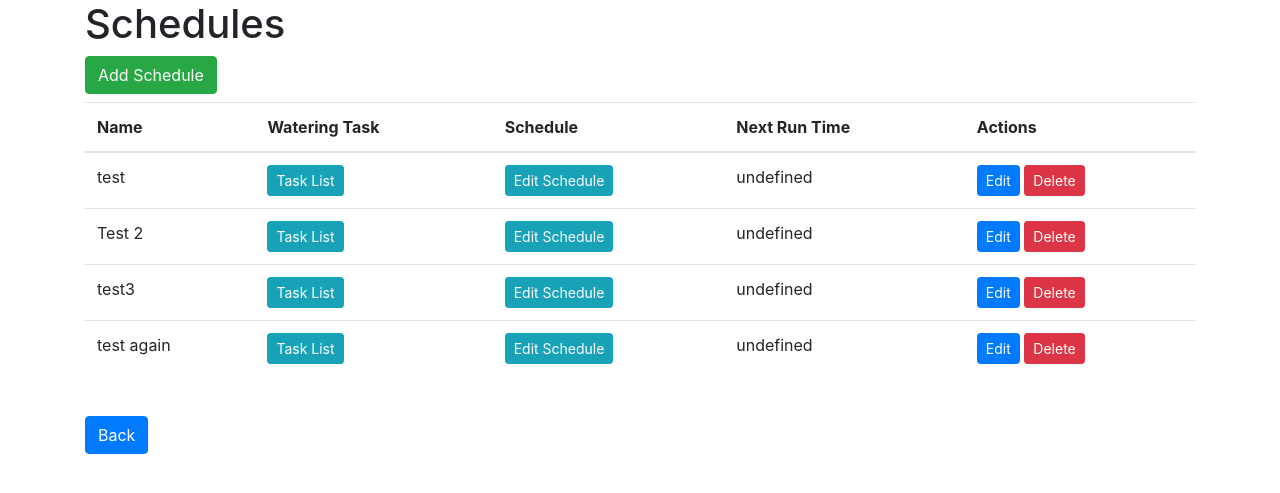
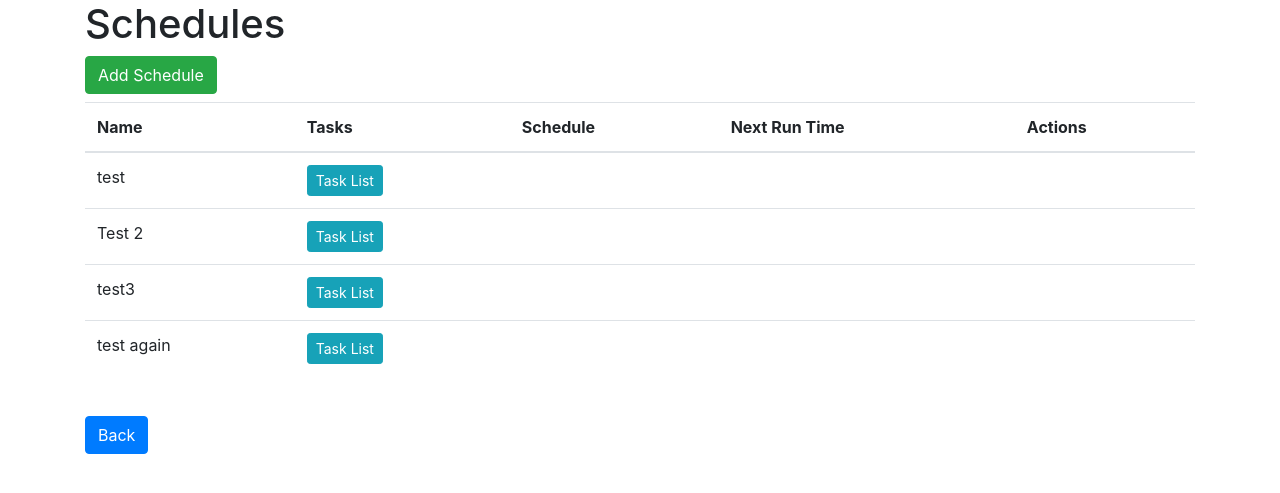
Before and after one commit to Poent/Py_SprinkleTinkler, a Flask app: page /schedule in a window 1280 px wide. Shown: the top 493 px of the page. Run offline with Flask 3, Linux system fonts and the light colour scheme; data comes from the database, SQL or seed files in the repository; both versions use the stored data as it was after the commit; some libraries are stand-ins or nearby versions.

Commit message:
Wow it actually is working now! got the schedule table loading and linking the schedule ID, and got the task list button to work correctly. Now I just need to make the other buttons!

```diff
--- a/routes/watering_task_routes.py
+++ b/routes/watering_task_routes.py
@@ -35,8 +35,12 @@ def delete_watering_tasks(schedule_id):
 @watering_task_bp.route('/watering_tasks/<int:schedule_id>', methods=['POST'])
 def save_watering_tasks(schedule_id):
     tasks = request.get_json()
+    print("POST /watering_tasks/<int:schedule_id> called.")
+    print("schedule_id: ", schedule_id)
     save_new_watering_tasks(schedule_id, tasks)
-    return jsonify({'message': 'Watering tasks saved successfully'}), 200
+    return jsonify({'message': f'Watering tasks for schedule_id {schedule_id} saved successfully'}), 200
+
+
 
 # Business logic functions
 def fetch_all_watering_tasks():
--- a/static/js/schedule.js
+++ b/static/js/schedule.js
@@ -9,12 +9,52 @@ $(document).ready(function() {
     // Get schedules when document is ready
     getSchedules();
 
+    // event handler for the save button
+    $("#saveBtn").click(function() {
+        // log to the console
+        console.log("Save button clicked");
+
+        // get the schedule id from the save button
+        let scheduleId = $(this).data("id");
+
+        console.log("Save scheduleId: " + scheduleId);
+
+        // get the list of tasks
+        var items = document.querySelectorAll('#wateringTasksList li');
+        var tasks = [];
+        for (var i = 0; i < items.length; i++) {
+            tasks.push({
+                duration: items[i].querySelector('.time-input').value,
+                schedule_id: scheduleId,
+                task_order: i,
+                sprinkler_id: items[i].getAttribute('data-id')  // Changed from 'sprinklers' to 'sprinkler_id'
+            });
+        }
 
 
-    // Add event listener to the table rows
-    $("#schedules-table").on("click", "tr", function() {
-        let scheduleId = $(this).data("id");
-        getScheduleDetails(scheduleId);
+        // Delete existing tasks for the associated scheduleId
+        $.ajax({
+            url: "/watering_tasks/" + scheduleId,
+            method: "DELETE",
+            contentType: "application/json",
+            success: function(response) {
+                console.log(response);
+
+                // After successful deletion, proceed with saving the updated tasks
+                saveWateringTasks(tasks, scheduleId);
+            },
+            error: function(xhr, status, error) {
+                console.error(error);
+                alert('Failed to delete existing tasks. Please try again.');
+            }
+        });
+
+        // close the modalTask
+        $("#taskListModal").modal("hide");
+
+        // clear the wateringTasksList
+        $('#wateringTasksList').empty();
+
     });
 
     // Add Schedule button click event
@@ -49,7 +89,10 @@ $(document).ready(function() {
     $("#schedules-table").on("click", ".task-list-btn", function(e) {
         e.stopPropagation();  // Prevent triggering the row click event
 
-        let scheduleId = $(this).closest("tr").data("id");
+        // Get the schedule id from the button's data attribute
+        const button = $(this);
+        const scheduleId = button.data("id");
+
 
         console.log("Edit Task button clicked for schedule " + scheduleId);
 
@@ -62,10 +105,6 @@ $(document).ready(function() {
         const taskModalHeader = document.getElementById('task-modal-header');
         taskModalHeader.textContent = 'Schedule ' + scheduleId + ' task editor';
 
-        // update the save button to include the schedule id
-        console.log('updating save button');
-        const saveBtn = document.getElementById('save');
-        saveBtn.setAttribute('data-schedule-id', scheduleId);
 
         // Get the schedule id from the button's data attribute
         $.getJSON("/sprinklers", function(data){
@@ -90,7 +129,73 @@ $(document).ready(function() {
                     revertClone: true
                 }
             });
+
+            console.log("loading tasks for schedule " + scheduleId);
+            loadTasks(scheduleId);
         });
+
+        // check if the save button already exists
+        if (document.getElementById('saveTaskListBtn')) {
+            console.log('save button already exists');
+            // remove the existing save button
+            document.getElementById('saveTaskListBtn').remove();
+        }
+
+        const saveBtn = document.createElement('button');
+        saveBtn.textContent = 'Save';
+        saveBtn.classList.add('btn', 'btn-primary');
+        saveBtn.setAttribute('id', 'saveTaskListBtn');
+        saveBtn.setAttribute('data-id', scheduleId);
+        saveBtn.setAttribute('data-dismiss', 'modal');
+        saveBtn.setAttribute('aria-label', 'Close');
+        saveBtn.setAttribute('type', 'button');
+
+        // add the save button to the modal body
+        const modalBody = document.getElementById('task-modal-body');
+        modalBody.appendChild(saveBtn);
+
+        // Event handler for "Save" button
+        saveBtn.addEventListener('click', function(e) {
+            var items = document.querySelectorAll('#wateringTasksList li');
+            var tasks = [];
+            for (var i = 0; i < items.length; i++) {
+                tasks.push({
+                    duration: items[i].querySelector('.time-input').value,
+                    schedule_id: scheduleId,
+                    task_order: i,
+                    sprinkler_id: items[i].getAttribute('data-id')  // Changed from 'sprinklers' to 'sprinkler_id'
+                });
+            }
+
+            // Delete existing tasks for the associated scheduleId
+            $.ajax({
+                url: "/watering_tasks/" + scheduleId,
+                method: "DELETE",
+                contentType: "application/json",
+                success: function(response) {
+                    console.log(response);
+
+                    // After successful deletion, proceed with saving the updated tasks
+                    saveWateringTasks(tasks, scheduleId);
+                },
+                error: function(xhr, status, error) {
+                    console.error(error);
+                    alert('Failed to delete existing tasks. Please try again.');
+                }
+            });
+
+            // close the modalTask
+            $("#taskListModal").modal("hide");
+
+            // clear the wateringTasksList
+            $('#wateringTasksList').empty();
+
+        });
+
+
+
+
+
 
         // Create Sortable.js instance for the watering tasks list
         Sortable.create(wateringTasksList, {
@@ -147,17 +252,6 @@ $(document).ready(function() {
                 itemEl.appendChild(removeBtn);
             }
         });
-
-        // Load the tasks from the server
-        if(typeof loadTasks === 'function'){
-            console.log('loadTasks is a function');
-            loadTasks(scheduleId);
-        } else {
-            console.log('loadTasks is not a function!');
-        }
-
-
-
     });
 
     // Event handlers for "Edit Schedule" buttons
@@ -184,46 +278,71 @@ $(document).ready(function() {
     });
 });
 
-// Function to get schedules
 function getSchedules() {
+
+    console.log("Getting schedules");
+
+    //clear the table
+    $("#schedules-table tbody").empty();
+
     $.ajax({
-        url: '/schedules', // your endpoint to get schedules
-        type: 'GET',
-        success: function(schedules) {
-            // Clear the table
-            $("#schedules-table").empty();
+      url: '/schedules',
+      type: 'GET',
+      success: function(schedules) {
 
-            // Add each schedule to the table
-            schedules.forEach(schedule => {
-                $("#schedules-table").append(`
-                    <tr data-id="${schedule.id}">
-                        <td>${schedule.name}</td>
-                        <td>
-                            <button class="btn btn-sm btn-info task-list-btn">Task List</button>
-                        </td>
-                        <td>
-                            <button class="btn btn-sm btn-info edit-schedule-btn" data-schedule-id="${schedule.id}">
-                                Edit Schedule
-                            </button>
-                        </td>
-                        <td>${schedule.nextRunTime}</td>
-                        <td>
-                            <button class="btn btn-sm btn-primary" data-schedule-id="${schedule.id}">
-                                Edit
-                            </button>
-                            <button class="btn btn-sm btn-danger btn-delete-schedule" data-schedule-id="${schedule.id}">
-                                Delete
-                            </button>
-                        </td>
-                    </tr>
-                `);
-            });
-        },
-        error: function(error) {
-            console.log(error);
-        }
+        // Clear table
+        $("#schedules-table tbody").empty();
+
+        schedules.forEach(function(schedule) {
+
+            // Row
+            const row = document.createElement('tr');
+            row.setAttribute('data-id', schedule.id);
+
+            console.log("loading schedule id: " + schedule.id);
+
+            // Cells
+            const nameCell = document.createElement('td');
+            nameCell.textContent = schedule.name;
+
+            const taskListCell = document.createElement('td');
+            const taskListBtn = document.createElement('button');
+            taskListBtn.classList.add('btn', 'btn-sm', 'btn-info', 'task-list-btn');
+            taskListBtn.setAttribute('data-id', schedule.id);
+            taskListBtn.textContent = 'Task List';
+            taskListCell.appendChild(taskListBtn);
+
+            //debug button info to console
+            console.log("taskListBtn: " + taskListBtn);
+            console.log("taskListBtn data-id: " + taskListBtn.getAttribute('data-id'));
+
+
+            const editCell = document.createElement('td');
+            // Create edit button
+
+            const timeCell = document.createElement('td');
+            timeCell.textContent = schedule.nextRunTime;
+
+            const actionCell = document.createElement('td');
+            // Create action buttons
+
+            // Append cells to row
+            row.appendChild(nameCell);
+            row.appendChild(taskListCell);
+            row.appendChild(editCell);
+            row.appendChild(timeCell);
+            row.appendChild(actionCell);
+
+            // Append row to table
+            $('#schedules-table tbody').append(row);
+
+        });
+
+      }
+
     });
-}
+
+  }
 
 // Function to get schedule details
 function getScheduleDetails(scheduleId) {
@@ -392,48 +511,6 @@ async function loadTasks(scheduleId) {
 }
 
 
-save.addEventListener('click', function(e) {
-
-    var items = document.querySelectorAll('#wateringTasksList li');
-    var tasks = [];
-    for (var i = 0; i < items.length; i++) {
-        tasks.push({
-            duration: items[i].querySelector('.time-input').value,
-            schedule_id: 1,
-            task_order: i,
-            sprinkler_id: items[i].getAttribute('data-id')  // Changed from 'sprinklers' to 'sprinkler_id'
-        });
-    }
-
-    let scheduleId = $(this).data("schedule-id");
-
-    console.log("Delete scheduleId: " + scheduleId);
-
-    // Delete existing tasks for the associated scheduleId
-    $.ajax({
-        url: "/watering_tasks/" + scheduleId,
-        method: "DELETE",
-        contentType: "application/json",
-        success: function(response) {
-            console.log(response);
-
-            // After successful deletion, proceed with saving the updated tasks
-            saveWateringTasks(tasks,scheduleId);
-        },
-        error: function(xhr, status, error) {
-            console.error(error);
-            alert('Failed to delete existing tasks. Please try again.');
-        }
-    });
-
-    // close the taskListModal
-    $("#taskListModal").modal("hide");
-
-    // clear the wateringTasksList
-    $('#wateringTasksList').empty();
-
-});
-
 
 function saveWateringTasks(tasks, scheduleId) {
     $.ajax({
--- a/templates/schedule.html
+++ b/templates/schedule.html
@@ -84,17 +84,17 @@
             <div class = "col">
                 <h1>Schedules</h1>
                 <button id="add-schedule-btn" class="btn btn-success mb-2">Add Schedule</button>
-                <table class="table">
+                <table id="schedules-table" class="table">
                     <thead>
                         <tr>
                             <th>Name</th>
-                            <th>Watering Task</th>
+                            <th>Tasks</th>
                             <th>Schedule</th>
                             <th>Next Run Time</th>
                             <th>Actions</th>
                         </tr>
                     </thead>
-                    <tbody id="schedules-table">
+                    <tbody>
                         <!-- Populated by JavaScript -->
                     </tbody>
                 </table>
@@ -159,15 +159,11 @@
         <div class="modal-dialog modal-lg" role="document">
             <div class="modal-content">
                 <div id="task-modal-header" class="modal-header h2">Task List Editor</div>
-                <div class="modal-body">
+                <div id="task-modal-body" class="modal-body">
                     <div class="row">
                         <div class="col-md-6">
                             <h3>Sprinkler List</h3>
-                            <ul id="sprinklerList" class="list-group">
-                                {% for sprinkler in sprinklers %}
-                                    <li class="sortable-item list-group-item" data-id="{{ sprinkler.id }}">{{ sprinkler.name }}</li>
-                                {% endfor %}
-                            </ul>
+                            <ul id="sprinklerList" class="list-group"></ul>
                         </div>
 
                         <div class="col-md-6">
@@ -176,9 +172,6 @@
                             </ul>
                         </div>
                     </div>
-
-                    <button id="save" class="btn btn-primary mt-4">Save</button>
-
                 </div>
             </div>
         </div>
```
Also changed, not shown: instance/schedules.db.
